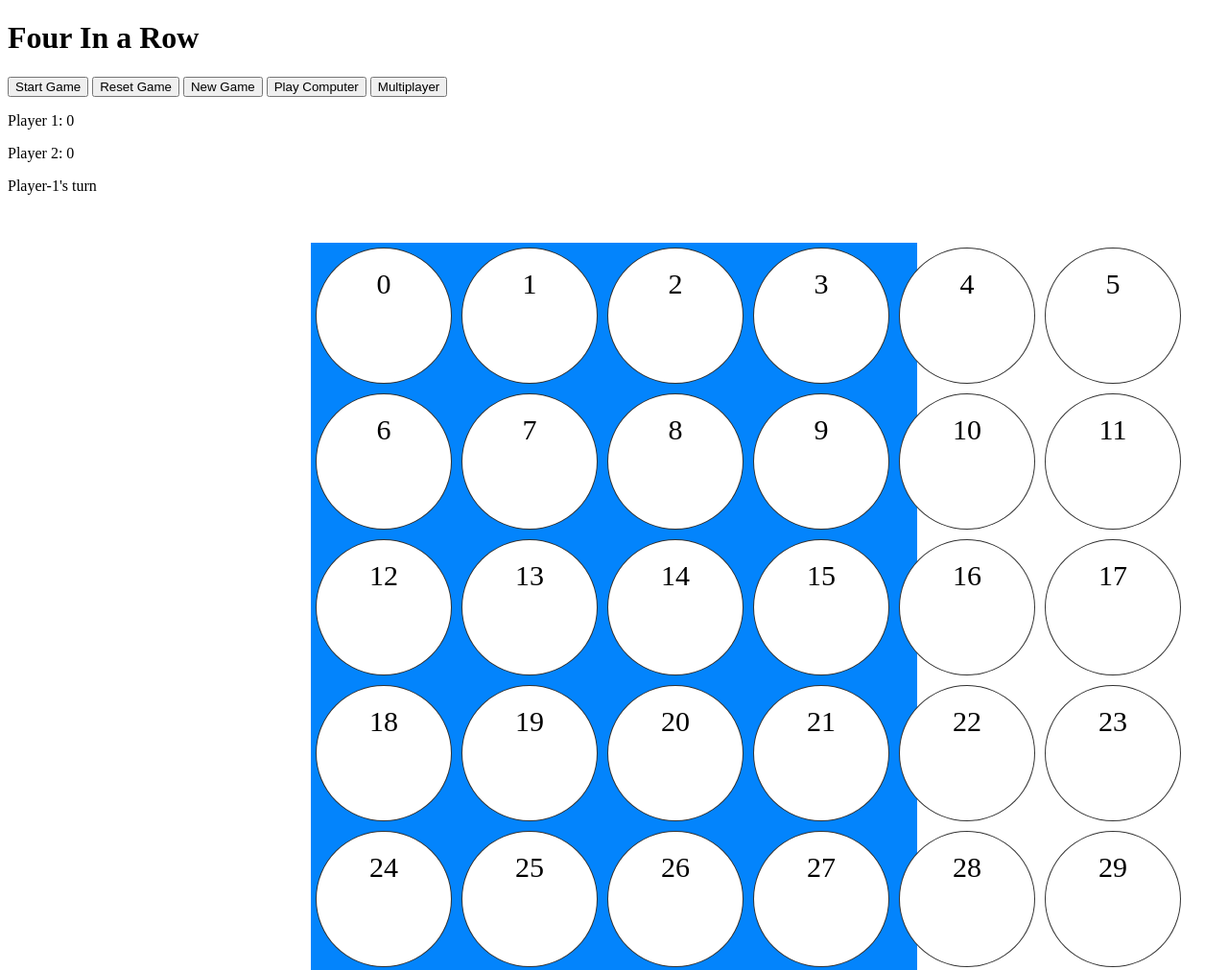
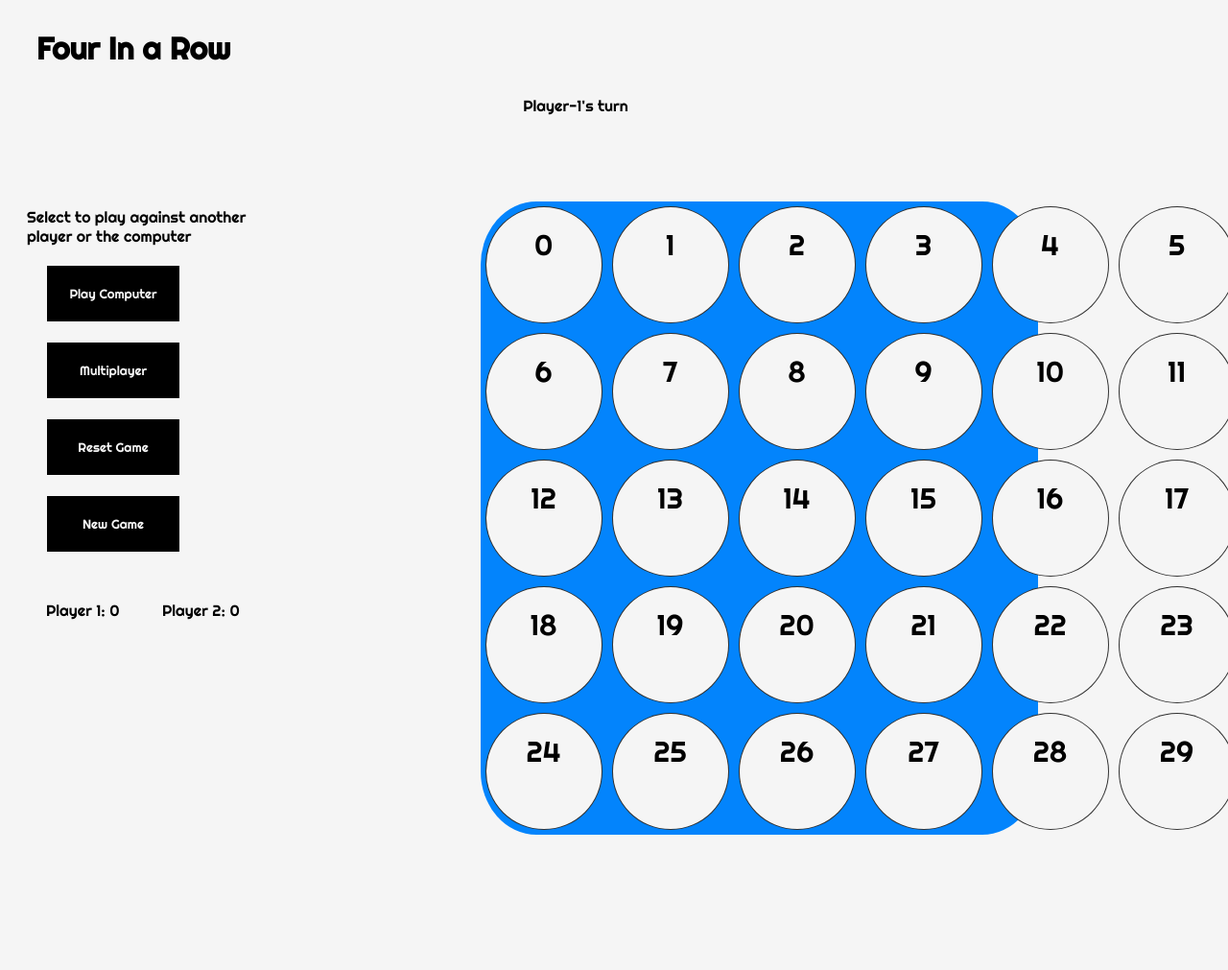
Before and after one commit to yazeedhani/game-project-1, a plain HTML site: page index.html in a window 1280 px wide. Shown: the top 1011 px of the page at 96% size. After the commit the page ends 948 px from the top, so only its background shows below. Drawn offline with Linux system fonts and the light colour scheme.

Commit message:
Added another p tag and added css to style page.

```diff
--- a/css/style.css
+++ b/css/style.css
@@ -1,25 +1,76 @@
+body {
+    background-color: whitesmoke;
+    font-family: 'Righteous', cursive;
+}
+
+h1 {
+    margin: 30px 30px;
+}
+
+#container {
+    display: flex;
+    flex-direction: row;
+}
+
 #boardGame {
     display: grid;
     grid-template-columns: auto auto auto auto auto auto;
     background-color: #0384fc;
-    width: 50%;
-    margin: 50px auto;
+    /* background-color: black; */
+    border-radius: 10%;
+    width: 46%;
+    /* height: 40%; */
+    margin: 70px 190px;
+}
+
+aside {
+    margin: 60px 20px;
+}
+
+#start, #resetGame, #newGame, #computer, #multiplayer {
+    display: block;
+    margin: 20px 20px;
+    padding: 10px 20px;
+    font-family: 'Righteous', cursive;
+    border: 1px solid whitesmoke;
+    background-color: black;
+    color: whitesmoke;
+    width: 140px;
+    height: 60px;
+}
+
+#resetGame:hover, #newGame:hover, #computer:hover, #multiplayer:hover {
+    background-color: whitesmoke;
+    color: black;
+    border: 2px solid black;
+    width: 150px;
+    height: 70px;
+}
+
+#player1, #opponent {
+    display: inline-block;
+    margin: 10px 20px;
+}
+
+#message {
+    width: 15%;
+    margin: 20px auto;
 }
 
 .color {
-    background-color: white;
+    background-color: whitesmoke;
     border: 1px solid rgba(0, 0, 0, 0.8);
     padding: 20px;
     margin: 5px;
     font-size: 30px;
     text-align: center;
-    width: 100px;
-    height: 100px;
+    width: 80px;
+    height: 80px;
     border-radius: 100%;
   }
 
   .white {
-      background-color: white;
+      background-color: whitesmoke;
   }
 
   .red {
--- a/index.html
+++ b/index.html
@@ -4,21 +4,31 @@
     <meta charset="UTF-8">
     <meta http-equiv="X-UA-Compatible" content="IE=edge">
     <meta name="viewport" content="width=device-width, initial-scale=1.0">
+    <link rel="preconnect" href="https://fonts.googleapis.com">
+    <link rel="preconnect" href="https://fonts.gstatic.com" crossorigin>
+    <link href="https://fonts.googleapis.com/css2?family=Bangers&family=Righteous&family=Roboto:wght@300&display=swap" rel="stylesheet">
     <link rel="stylesheet" href="css/style.css">
     <title>Four In a Row</title>
 </head>
 <body>
     <h1>Four In a Row</h1>
-    <button id="start">Start Game</button>
-    <button id="resetGame">Reset Game</button>
-    <button id="newGame">New Game</button>
-    <button id="computer">Play Computer</button>
-    <button id="multiplayer">Multiplayer</button>
-    <p>Player 1: <span id="player1Score">0</span></p>
-    <p>Player 2: <span id="player2Score">0</span></p>
     <p id="message">Player-1's turn</p>
+    <div id="container">
+        <aside>
+            <!-- <button id="start">Start Game</button> -->
+            <p>Select to play against another player or the computer</p>
+            <button id="computer">Play Computer</button>
+            <button id="multiplayer">Multiplayer</button>
+            <button id="resetGame">Reset Game</button>
+            <button id="newGame">New Game</button>
 
-    <div id="boardGame"></div>
+            <br>
+            <p id="player1">Player 1: <span id="player1Score">0</span></p>
+            <p id="opponent">Player 2: <span id="player2Score">0</span></p>
+        </aside>
+
+        <div id="boardGame"></div>
+    </div>
 
     <script src="js/app.js"></script>
 </body>
```
